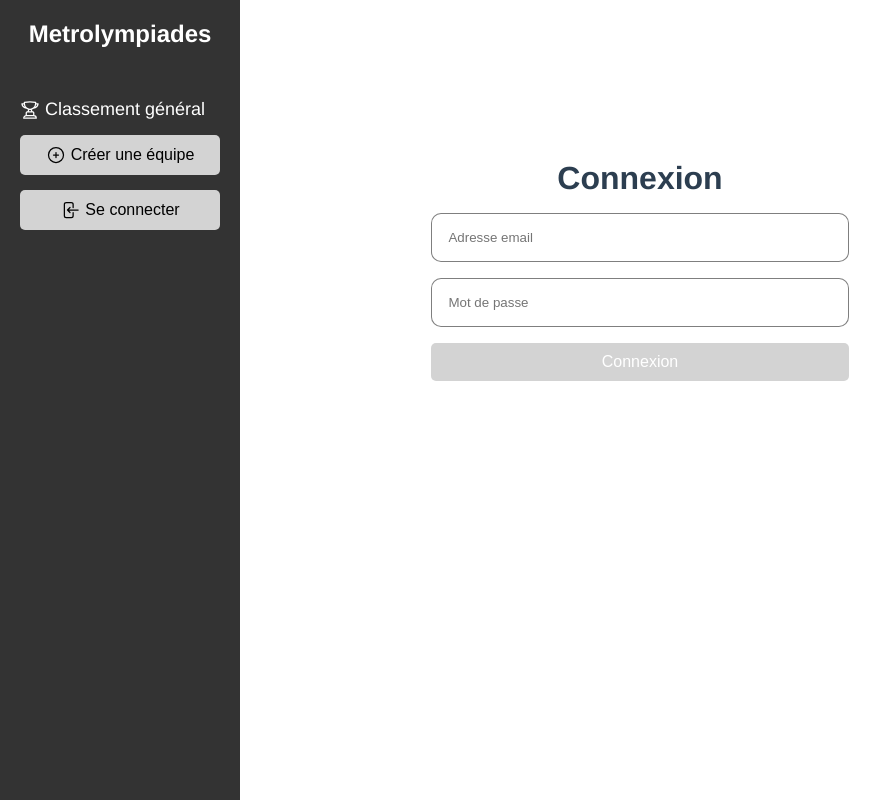
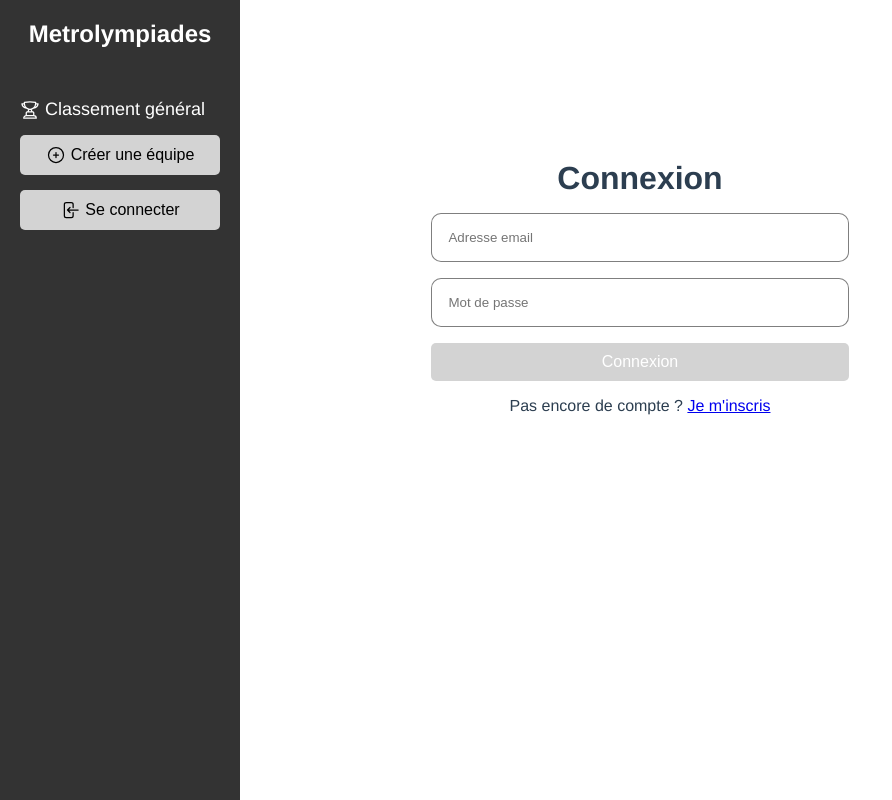
Before and after one commit to KytMj/Metrolympiades, a Vue app: page /login in a window 1280 px wide. Shown: the whole page, without its empty margins (0-892 px from the left). Built offline with nearby package versions, Linux system fonts and the light colour scheme.

Commit message:
added link from login page to registerPage in case user already has an account

```diff
--- a/src/pages/LoginPage.vue
+++ b/src/pages/LoginPage.vue
@@ -62,7 +62,14 @@
           v-model="password"
           />
           <button type="submit" :disabled="!boolean || isLoading">Connexion</button>
+            <p>Pas encore de compte ?
+            <router-link to="/register">
+              Je m'inscris
+            </router-link>
+          </p>
         </form>
+
+
     </div>
   </main>
 </template>
```
